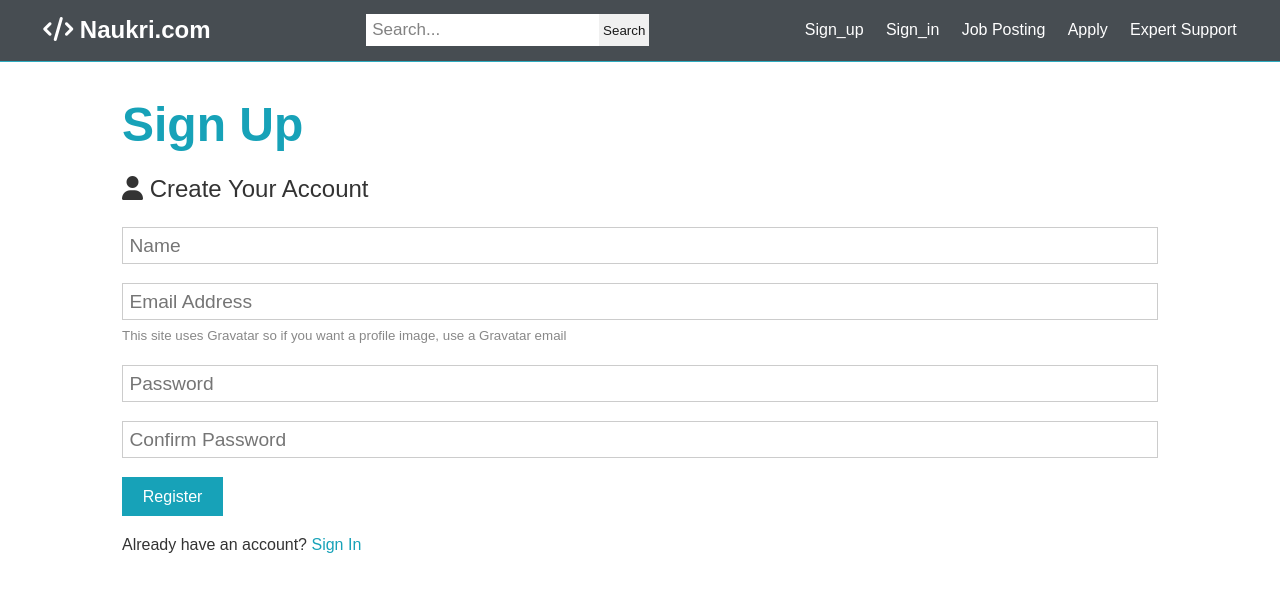
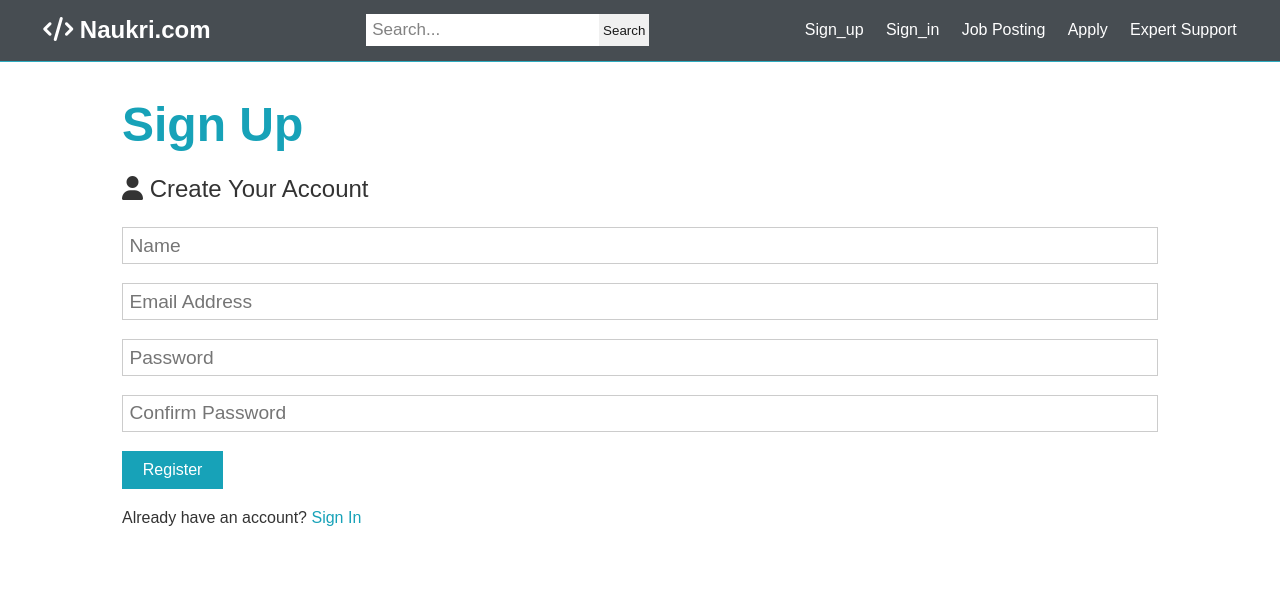
Before and after one commit to Sonu-kumar-web/Naukri, a React (Create React App) app in the folder client/: page /register in a window 1280 px wide. Shown: the top 592 px of the page. Built offline with nearby package versions, Linux system fonts and the light colour scheme; the HTML template or start-up script is replaced by a standard one.

Commit message:
Some changes in Signup page

```diff
--- a/client/src/components/auth/Register.js
+++ b/client/src/components/auth/Register.js
@@ -66,10 +66,6 @@
                   onChange={(e) => onChange(e)}
                   required
                />
-               <small className="form-text">
-                  This site uses Gravatar so if you want a profile image, use a
-                  Gravatar email
-               </small>
             </div>
             <div className="form-group">
                <input
```
